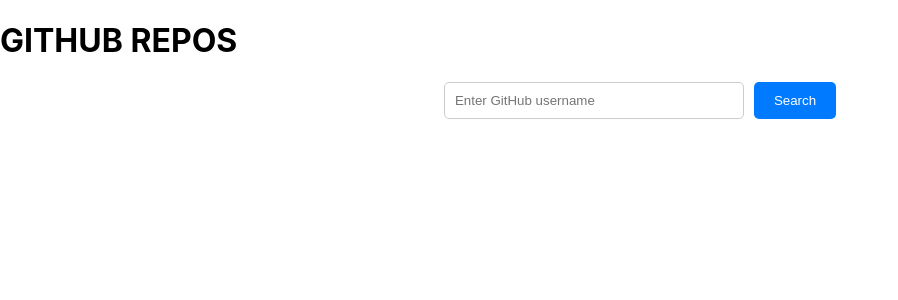
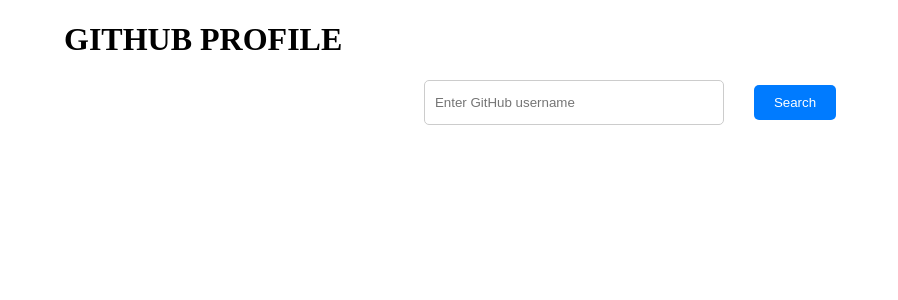
Before and after one commit to MrPK4699/AutonomizeProject, a React (Create React App) app in the folder github-users/: page / in a window 1280 px wide. Shown: the top 300 px of the page, without its empty margins (0-898 px from the left). Built offline with nearby package versions, Linux system fonts and the light colour scheme; no server answers.

Commit message:
friends schema change and did some update in UI

```diff
--- a/github-users/src/App.css
+++ b/github-users/src/App.css
@@ -1,44 +1,13 @@
-/* .App {
-  text-align: center;
-}
-
-.App-logo {
-  height: 40vmin;
-  pointer-events: none;
-}
-
-@media (prefers-reduced-motion: no-preference) {
-  .App-logo {
-    animation: App-logo-spin infinite 20s linear;
-  }
-}
-
-.App-header {
-  background-color: #282c34;
-  min-height: 100vh;
-  display: flex;
-  flex-direction: column;
-  align-items: center;
-  justify-content: center;
-  font-size: calc(10px + 2vmin);
-  color: white;
-}
-
-.App-link {
-  color: #61dafb;
-}
-
-@keyframes App-logo-spin {
-  from {
-    transform: rotate(0deg);
-  }
-  to {
-    transform: rotate(360deg);
-  }
-} */
-
 *{
   box-sizing: border-box;
+}
+header h1{
+  margin-left : 4rem;
+  font-family: 'Times New Roman', Times, serif;
+}
+.homepage {
+  width: 80%;
+  margin: auto;
 }
 
 .search-bar-container {
@@ -56,6 +25,7 @@
 }
 
 .search-button, .fetch-friends {
+  margin: 5px 20px;
   padding: 10px 20px;
   background-color: #007bff;
   color: #fff;
@@ -73,10 +43,12 @@
   border: 1px solid #ccc;
   border-radius: 5px;
 }
-
+.div-user-avatar{
+  width: fit-content;
+}
 .user-avatar {
-  width: 100px;
-  height: 100px;
+  width: 200px;
+  height: 200px;
   border-radius: 50%;
   margin-right: 20px;
 }
@@ -94,7 +66,7 @@
 
 /* FriendsList.css */
 .friends-list-container {
-  margin: auto;
+  margin: 10px auto;
   max-width: 1000px;
 }
 
@@ -106,6 +78,8 @@
 
 .friend-card {
   text-align: center;
+  background-color: #ebe8e8;
+  padding: 10px;
 }
 
 .friend-avatar {
@@ -146,10 +120,18 @@
   list-style: none;
   margin: 0;
   padding: 0;
+  /* width: 100%; */
+  display: flex;
+  flex-wrap: wrap;
+  justify-content: space-around;
+
 }
 
 .repo-item {
   display: flex;
+  /* flex-wrap: wrap; */
+  min-width: 320px;
+  width: 45%;
   align-items: center;
   padding: 15px;
   margin: 10px 0;
@@ -158,9 +140,9 @@
   box-shadow: 0 2px 4px rgba(0, 0, 0, 0.1);
 }
 
-.repo-details{
-  /* display: flex; */
-}
+/* .repo-details{
+  display: flex;
+} */
 
 .repo-icon {
   flex-shrink: 0;
@@ -176,9 +158,9 @@
   object-fit: cover;
 }
 
-.repo-info {
+/* .repo-info {
   flex: 1;
-}
+} */
 
 
 .repo-info .repo-name {
--- a/github-users/src/App.js
+++ b/github-users/src/App.js
@@ -4,19 +4,21 @@
 import RepoDetail from "./Components/RepoDetail";
 
 import './App.css'
+import AppProvider from "./Context/AppContext";
 
 const App = () => {
   return (
+    <AppProvider>
       <div className="app">
-      <header><h1>GITHUB REPOS</h1></header>
+        <header><h1>GITHUB PROFILE</h1></header>
         <Router>
           <Routes>
             <Route path="/" element={<HomePage />} />
             <Route path="/repos/:username" element={<RepoDetail />} />
           </Routes>
         </Router>
-
       </div>
+    </AppProvider>
   );
 };
 
--- a/github-users/src/Components/FriendsList.jsx
+++ b/github-users/src/Components/FriendsList.jsx
@@ -5,7 +5,7 @@
       <div className="friends-list-container">
       <h3>Friends</h3>
       <div className="friends-grid">
-            {friends.length===0 && <div>No friends found</div>}
+            {friends.length===0 && <div>No friends found to fetch please click above button</div>}
         {friends.map((friend, index) => (
           <div key={index} className="friend-card">
             <img src={friend.avatar_url} alt="Friend Avatar" className="friend-avatar" />
--- a/github-users/src/Components/HomePage.jsx
+++ b/github-users/src/Components/HomePage.jsx
@@ -1,20 +1,22 @@
-import React, { useState } from "react";
+import React from "react";
 import SearchBar from "./SearchBar";
 import UserDetails from "./UserDetails";
 import FriendsList from "./FriendsList";
 import ReposList from "./RepoList";
+import { useAppContext } from "../Context/AppContext";
 
 const HomePage = () => {
-  const [userDetails, setUserDetails] = useState(null);
-  const [friends, setFriends] = useState([]);
-  const [repos, setRepos] = useState([]);
-  const [error, setError] = useState("");
+  // const [userDetails, setUserDetails] = useState(null);
+  // const [friends, setFriends] = useState([]);
+  // const [repos, setRepos] = useState([]);
+  // const [error, setError] = useState("");
+
+  const {  userDetails, setUserDetails, friends, setFriends, repos, setRepos, error, setError  } = useAppContext();
 
   const URI= process.env.REACT_APP_BACKEND_URI;
 
   const fetchUser = async (username) => {
     try {
-      // const response = await fetch(`https://autonomize-project.vercel.app/api/users`, {
       const response = await fetch(`${URI}users`, {
         method: "POST",
         headers: {
@@ -27,6 +29,7 @@
       }
       const data = await response.json();
       setUserDetails(data);
+      setFriends(data.friends);
       setError("");
 
       // Fetch repositories
@@ -53,14 +56,14 @@
         }
       );
       const data = await response.json();
-      setFriends(data.friends || []);
+      await setFriends(data.friends || []);
     } catch (err) {
       console.error("Failed to fetch friends:", err);
     }
   };
 
   return (
-    <div className="Homepage">
+    <div className="homepage">
       <SearchBar onSearch={fetchUser} />
       {error && <p className="error">{error}</p>}
       {userDetails && (
@@ -70,7 +73,7 @@
             className="fetch-friends"
             onClick={() => fetchFriends(userDetails.username)}
           >
-            Fetch Friends
+            Show Friends
           </button>
           <FriendsList friends={friends} />
           <ReposList repos={repos} />
--- a/github-users/src/Components/RepoDetail.jsx
+++ b/github-users/src/Components/RepoDetail.jsx
@@ -1,5 +1,5 @@
 import React from "react";
-import { useLocation,useNavigate } from "react-router-dom";
+import { useLocation, useNavigate } from "react-router-dom";
 
 const RepoDetail = () => {
 
@@ -153,8 +153,8 @@
           View Repository
         </a>
         <button onClick={() => navigate(-1)} className="back-button">
-        Back to Repositories
-      </button>
+          Back to Repositories
+        </button>
       </div>
     </div>
   );
--- a/github-users/src/Components/RepoList.jsx
+++ b/github-users/src/Components/RepoList.jsx
@@ -10,7 +10,7 @@
         {repos.map((repo, index) => (
           <li key={index} className="repo-item">
             {/* Repository details */}
-            <div className="repo-details">
+            {/* <div className="repo-details"> */}
               {/* Icon (placeholder for now) */}
               <div className="repo-icon">
                 <img
@@ -35,7 +35,7 @@
                   {repo.description || "No description available."}
                 </p>
               </div>
-            </div>
+            {/* </div> */}
           </li>
         ))}
       </ul>
--- a/github-users/src/Components/UserDetails.jsx
+++ b/github-users/src/Components/UserDetails.jsx
@@ -1,13 +1,15 @@
 import React from "react";
 
 const UserDetails = ({ user }) => {
-      if (!user) {
-            return <p className="no-user-message">No user found</p>;
-          }
+  if (!user) {
+    return <p className="no-user-message">No user found or click on show friend button </p>;
+  }
 
   return (
-      <div className="user-details-container">
-      <img src={user.avatar_url} alt="User Avatar" className="user-avatar" />
+    <div className="user-details-container">
+      <div className="div-user-avatar">
+        <img src={user.avatar_url} alt="User Avatar" className="user-avatar" />
+      </div>
       <div className="user-info">
         <h2>{user.name || user.username}</h2>
         <p>{user.bio}</p>
--- /dev/null
+++ b/github-users/src/Context/AppContext.jsx
@@ -0,0 +1,20 @@
+import React, { createContext, useContext, useState } from "react";
+
+const AppContext = createContext();
+
+export const useAppContext = () => useContext(AppContext);
+
+const AppProvider = ({ children }) => {
+  const [userDetails, setUserDetails] = useState(null);
+    const [friends, setFriends] = useState([]);
+    const [repos, setRepos] = useState([]);
+    const [error, setError] = useState("");
+
+  return (
+    <AppContext.Provider value={{ userDetails, setUserDetails, friends, setFriends, repos, setRepos, error, setError }}>
+      {children}
+    </AppContext.Provider>
+  );
+};
+
+export default AppProvider;
```
Also changed, not shown: 1 other file (tests, documents, lock files or other folders). Lines whose indentation alone changed are shown as unchanged.
